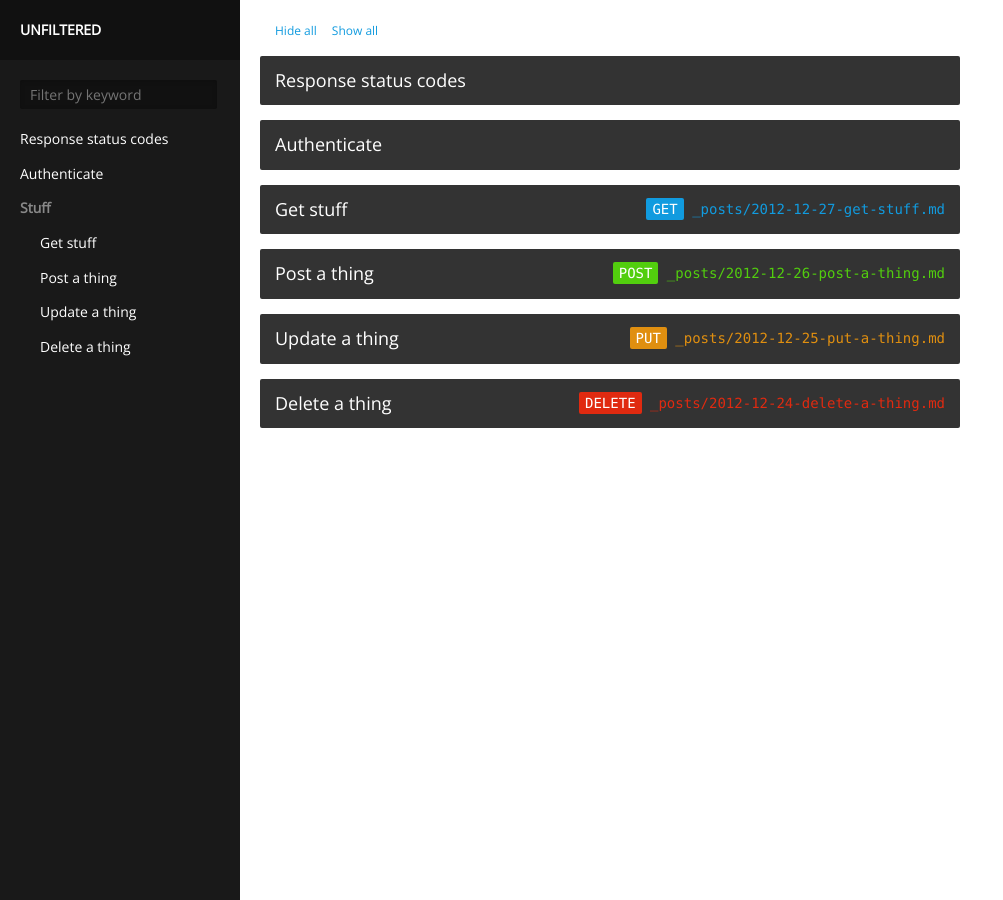
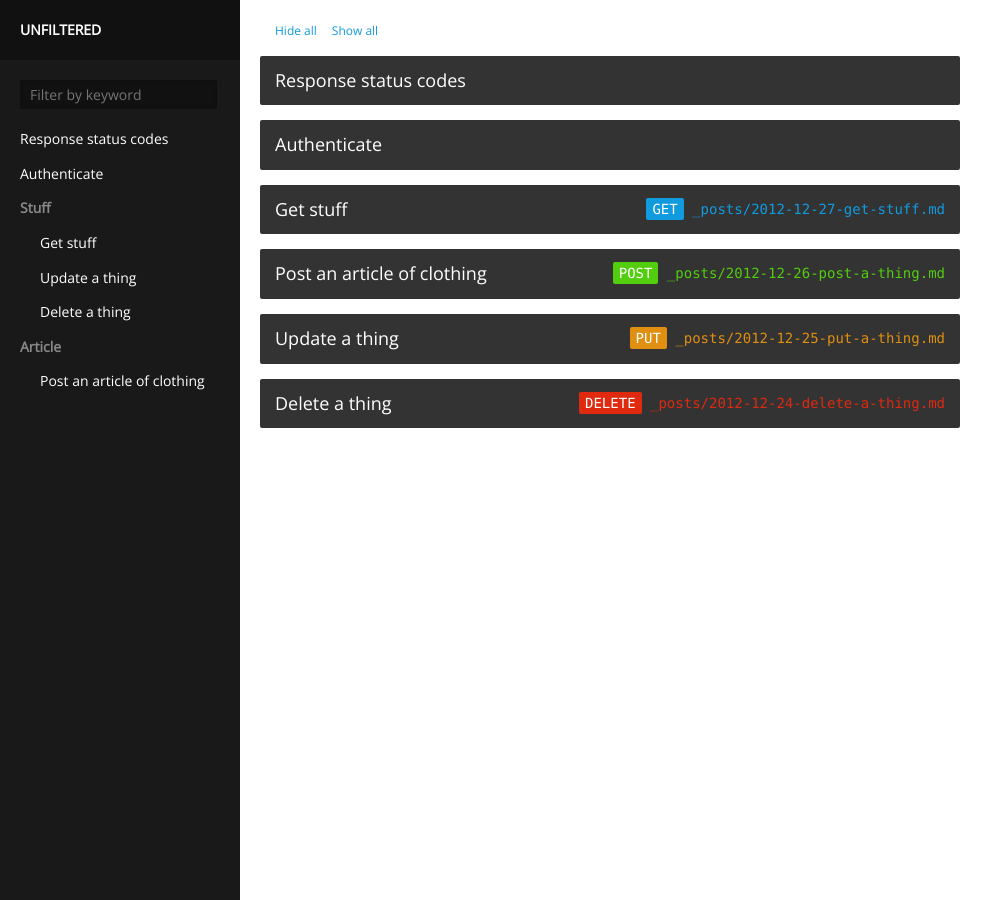
Before and after one commit to getunfiltered/getunfiltered.github.io, a Jekyll site: the page built from index.html, in a window 1280 px wide. Shown: the whole page, without its empty margins (0-1003 px from the left). Built offline with Jekyll 4.4.1, drawn with Linux system fonts in a browser that asks for light colours.

Commit message:
update post route

````diff
--- a/_posts/2012-12-26-post-a-thing.md
+++ b/_posts/2012-12-26-post-a-thing.md
@@ -1,13 +1,13 @@
 ---
-category: Stuff
-path: '/stuff'
-title: 'Post a thing'
+category: Article
+path: '/article'
+title: 'Post an article of clothing'
 type: 'POST'
 
 layout: nil
 ---
 
-This method allows users to create a new thing.
+This method allows users to create an entry.
 
 ### Request
 
@@ -16,7 +16,8 @@ This method allows users to create a new thing.
 
 ```Authentication: bearer TOKEN```
 ```{
-    name: 'My new thing'
+    title: 'clothing name',
+    body: 'description'
 }```
 
 ### Response
````
Also changed, not shown: 2 other files.
